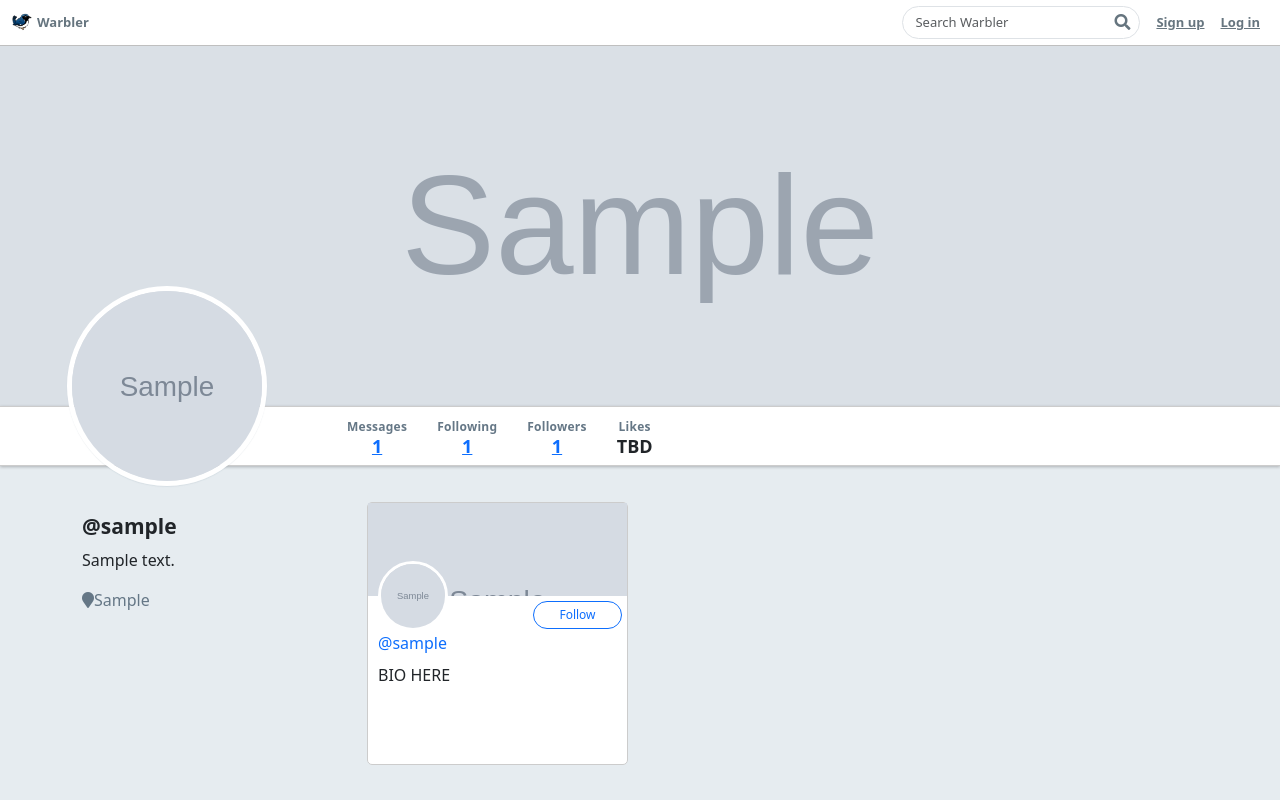
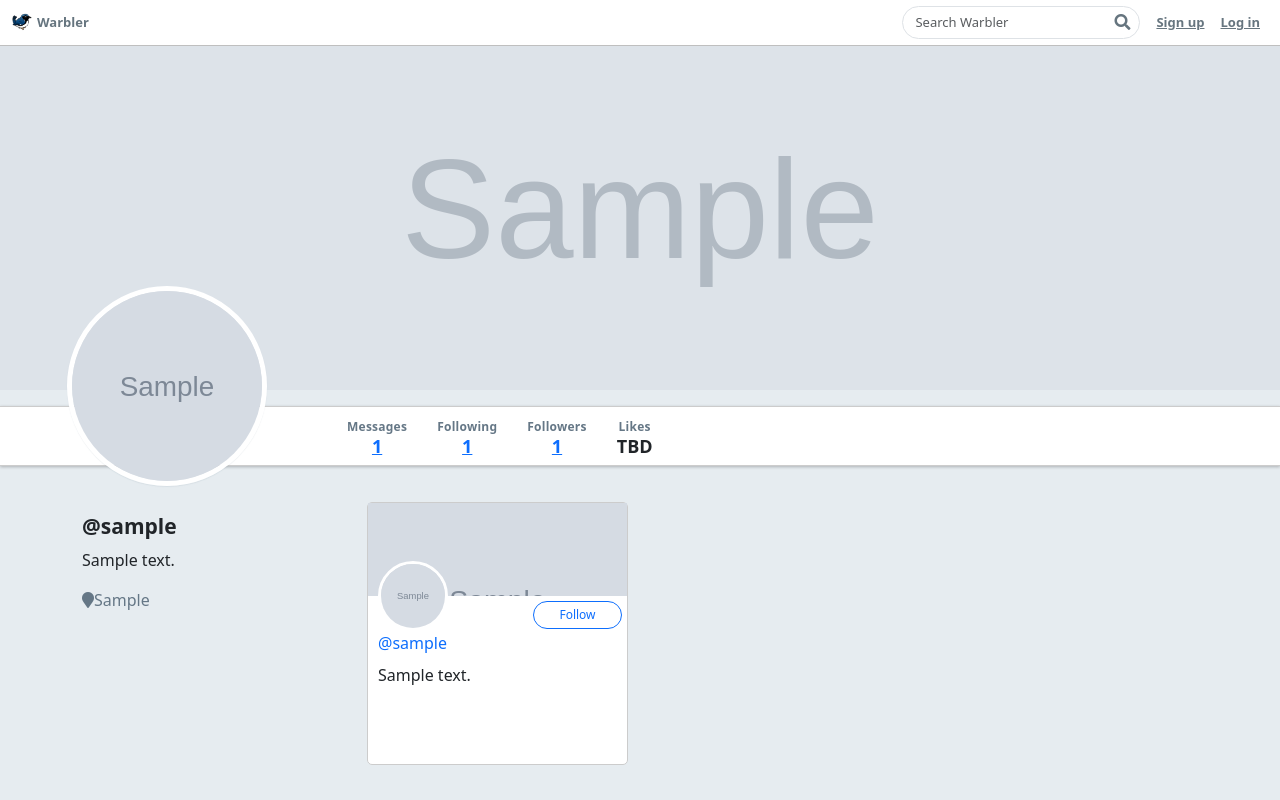
Before and after one commit to MattOzuna/Twitter-Clone, a Flask app: template templates/users/followers.html in a window 1280 px wide. Run offline with Flask 3, Linux system fonts and the light colour scheme; the template is opened without the code that fills it: values that come from a table or form of the project are taken from there, others are empty; tables that the repository leaves empty hold one stand-in row (values such as "Sample post"); grey boxes marked "Sample" are stand-in pictures; some libraries are stand-ins or nearby versions.

Commit message:
fixed User cards

```diff
--- a/templates/users/detail.html
+++ b/templates/users/detail.html
@@ -2,7 +2,7 @@
 
 {% block content %}
 
-<div id="" class="">
+<div id="warbler-hero" class="full-width">
   <img src="{{user.header_image_url}}" alt="Header Image for {{user.username}}" id="warbler-hero" class="full-width">
 </div>
 <img src="{{ user.image_url }}" alt="Image for {{ user.username }}" id="profile-avatar">
--- a/templates/users/followers.html
+++ b/templates/users/followers.html
@@ -30,7 +30,7 @@
                 {% endif %}
 
               </div>
-              <p class="card-bio">BIO HERE</p>
+              <p class="card-bio">{{user.bio}}</p>
             </div>
           </div>
         </div>
--- a/templates/users/following.html
+++ b/templates/users/following.html
@@ -28,7 +28,7 @@
                 {% endif %}
 
               </div>
-              <p class="card-bio">BIO HERE</p>
+              <p class="card-bio">{{user.bio}}</p>
             </div>
           </div>
         </div>
--- a/templates/users/index.html
+++ b/templates/users/index.html
@@ -36,7 +36,7 @@
                     {% endif %}
 
                   </div>
-                  <p class="card-bio">BIO HERE</p>
+                  <p class="card-bio">{{user.bio}}</p>
                 </div>
               </div>
             </div>
```
